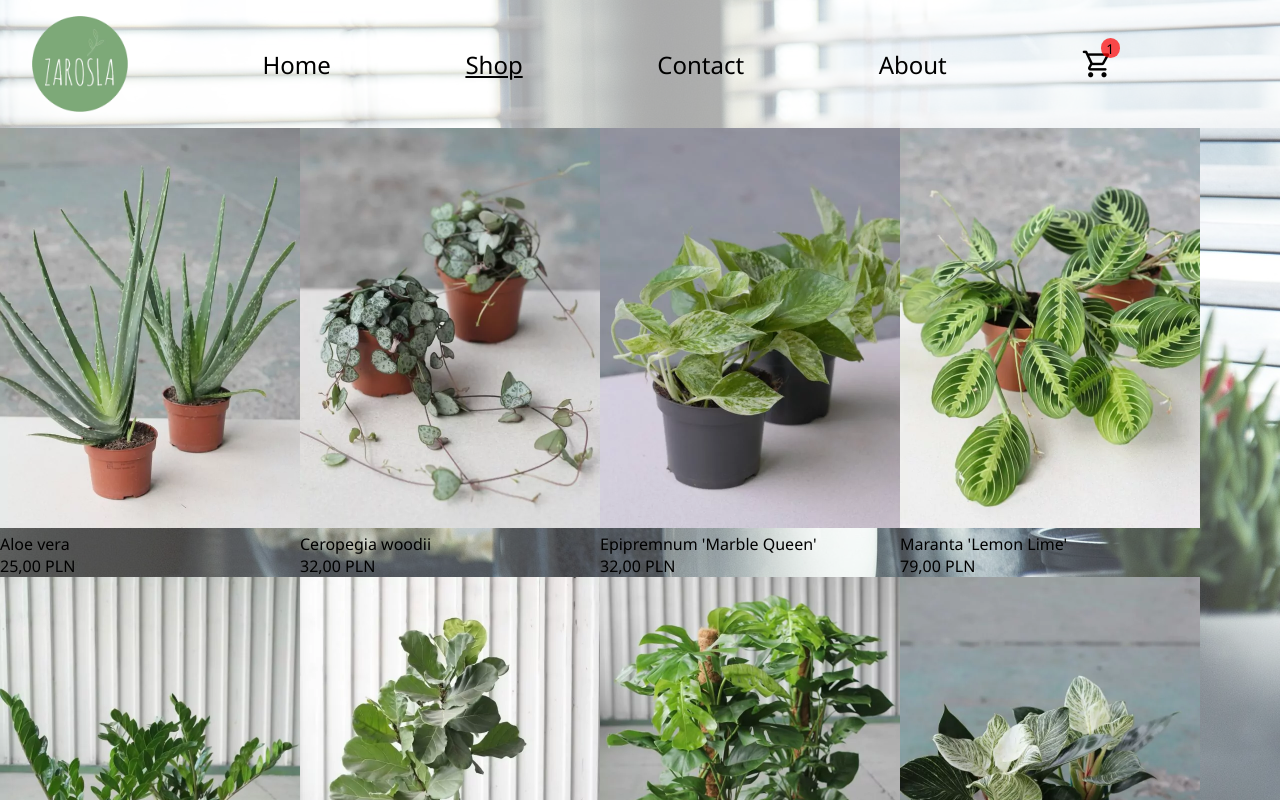
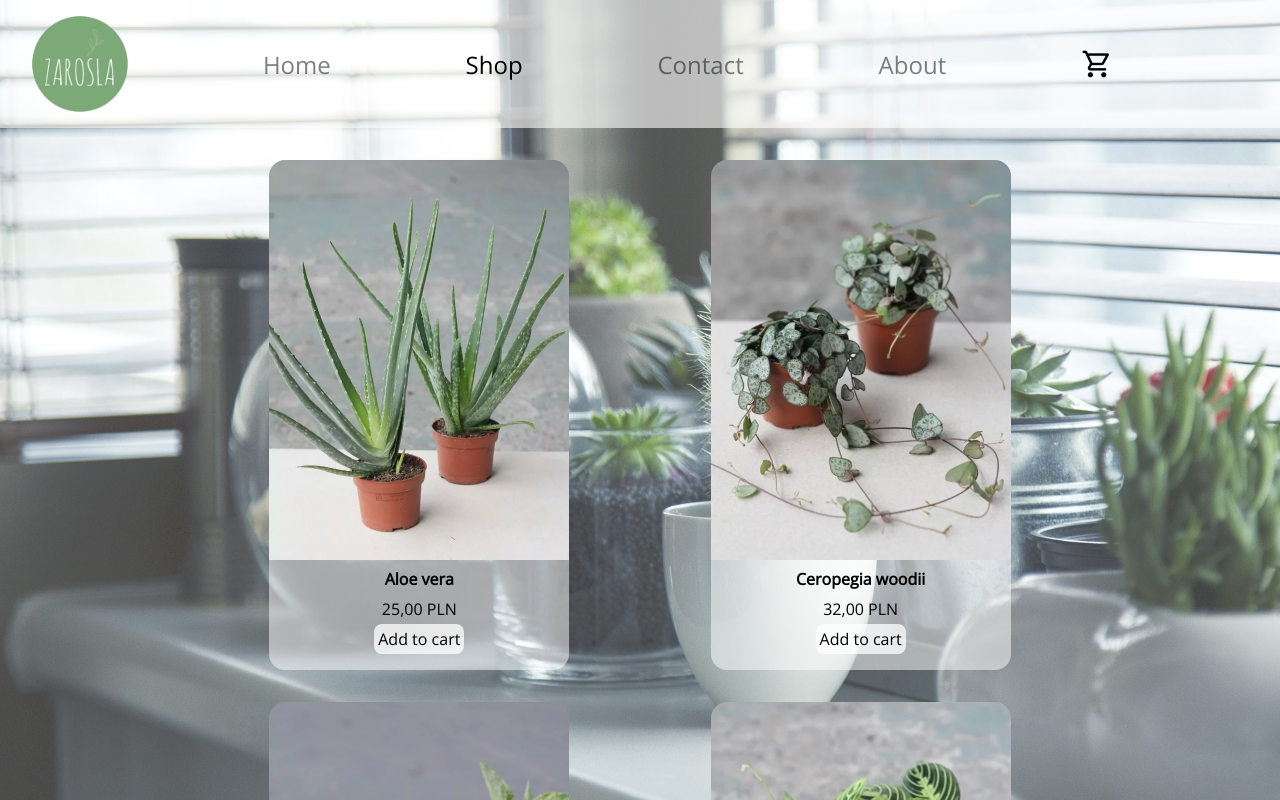
Before and after one commit to halldor03/shopping-cart, a React (Create React App) app: page /shop in a window 1280 px wide. Shown: the top 800 px of the page. Built offline with nearby package versions, Linux system fonts and the light colour scheme.

Commit message:
Started working on cart logic

```diff
--- a/src/App.js
+++ b/src/App.js
@@ -9,7 +9,9 @@ import "./styles.css";
 function App() {
   return (
     <>
-      <Navbar />
+      <nav>
+        <Navbar />
+      </nav>
       <main>
         <Routes>
           <Route path="/" element={<Home />} />
--- a/src/components/Navbar.js
+++ b/src/components/Navbar.js
@@ -3,7 +3,7 @@ import { NavLink } from "react-router-dom";
 
 export default function Navbar() {
   return (
-    <nav>
+    <>
       <NavLink to="/">
         <img className="navLogo" src="../img/logo.webp" />
       </NavLink>
@@ -22,9 +22,9 @@ export default function Navbar() {
         </NavLink>
         <div className="shoppingCartIcon">
           <span className="material-symbols-rounded">shopping_cart</span>
-          <div className="shoppingCartQuantity">1</div>
+          {/* <div className="shoppingCartQuantity">0</div> */}
         </div>
       </div>
-    </nav>
+    </>
   );
 }
--- a/src/components/Shop.js
+++ b/src/components/Shop.js
@@ -1,116 +1,176 @@
-import React from "react";
+import React, { useState } from "react";
 import uniqid from "uniqid";
 
 export default function Shop() {
-  const plants = [
+  const [plants, setPlants] = useState([
     {
       name: "Aloe vera",
-      class: "aloeVera",
       price: "25,00",
+      currentImgSrc: "../img/plants/aloeVera1.webp",
       imgSrc1: "../img/plants/aloeVera1.webp",
       imgSrc2: "../img/plants/aloeVera2.webp",
       id: uniqid(),
     },
     {
       name: "Ceropegia woodii",
-      class: "ceropegiaWoodii",
       price: "32,00",
+      currentImgSrc: "../img/plants/ceropegia1.webp",
       imgSrc1: "../img/plants/ceropegia1.webp",
       imgSrc2: "../img/plants/ceropegia2.webp",
       id: uniqid(),
     },
     {
       name: "Epipremnum 'Marble Queen'",
-      class: "epipremnumMarbleQueen",
       price: "32,00",
+      currentImgSrc: "../img/plants/epiMarble1.webp",
       imgSrc1: "../img/plants/epiMarble1.webp",
       imgSrc2: "../img/plants/epiMarble2.webp",
       id: uniqid(),
     },
     {
       name: "Maranta 'Lemon Lime'",
-      class: "marantaLemonLime",
       price: "79,00",
+      currentImgSrc: "../img/plants/maranta1.webp",
       imgSrc1: "../img/plants/maranta1.webp",
       imgSrc2: "../img/plants/maranta2.webp",
       id: uniqid(),
     },
     {
       name: "Zamioculcas zamiifolia",
-      class: "zamioculcasZamiifolia",
       price: "89,00",
+      currentImgSrc: "../img/plants/zamio1.webp",
       imgSrc1: "../img/plants/zamio1.webp",
       imgSrc2: "../img/plants/zamio2.webp",
       id: uniqid(),
     },
     {
       name: "Ficus lyrata",
-      class: "ficusLyrata",
       price: "790,00",
+      currentImgSrc: "../img/plants/ficus1.webp",
       imgSrc1: "../img/plants/ficus1.webp",
       imgSrc2: "../img/plants/ficus2.webp",
       id: uniqid(),
     },
     {
       name: "Monstera deliciosa",
-      class: "monsteraDeliciosa",
       price: "399,00",
+      currentImgSrc: "../img/plants/monstera1.webp",
       imgSrc1: "../img/plants/monstera1.webp",
       imgSrc2: "../img/plants/monstera2.webp",
       id: uniqid(),
     },
     {
       name: "Philodendron 'Birkin'",
-      class: "philodendronBirkin",
       price: "49,00",
+      currentImgSrc: "../img/plants/philo1.webp",
       imgSrc1: "../img/plants/philo1.webp",
       imgSrc2: "../img/plants/philo2.webp",
       id: uniqid(),
     },
     {
       name: "Strelitzia nicolai",
-      class: "strelitziaNicolai",
       price: "39,00",
+      currentImgSrc: "../img/plants/strel1.webp",
       imgSrc1: "../img/plants/strel1.webp",
       imgSrc2: "../img/plants/strel2.webp",
       id: uniqid(),
     },
     {
       name: "Beaucarnea recurvata",
-      class: "beaucarneaRecurvata",
       price: "289,00",
+      currentImgSrc: "../img/plants/beau1.webp",
       imgSrc1: "../img/plants/beau1.webp",
       imgSrc2: "../img/plants/beau2.webp",
       id: uniqid(),
     },
     {
       name: "Olea europea",
-      class: "oleaEuropea",
       price: "159,00",
+      currentImgSrc: "../img/plants/olea1.webp",
       imgSrc1: "../img/plants/olea1.webp",
       imgSrc2: "../img/plants/olea2.webp",
       id: uniqid(),
     },
     {
       name: "Washingtonia robusta",
-      class: "washingtoniaEobusta",
       price: "1 850,00",
+      currentImgSrc: "../img/plants/wash1.webp",
       imgSrc1: "../img/plants/wash1.webp",
       imgSrc2: "../img/plants/wash2.webp",
       id: uniqid(),
     },
-  ];
+  ]);
+  const [plantsInCart, setPlantsInCard] = useState([]);
+
+  const handleMouseEnter = (plant) => {
+    const targetId = plant.id;
+    setPlants(
+      plants.map((plant) => {
+        if (plant.id === targetId) {
+          plant.currentImgSrc = plant.imgSrc2;
+        }
+        return plant;
+      })
+    );
+  };
+
+  const handleMouseLeave = (plant) => {
+    const targetId = plant.id;
+    setPlants(
+      plants.map((plant) => {
+        if (plant.id === targetId) {
+          plant.currentImgSrc = plant.imgSrc1;
+        }
+        return plant;
+      })
+    );
+  };
+
+  const addPlantToCart = (plant) => {
+    setPlantsInCard([...plantsInCart, plant]);
+    handleCartIconChange(plantsInCart.length);
+  };
+
+  const handleCartIconChange = (items) => {
+    const shoppingCartIcon = document.querySelector(".shoppingCartIcon");
+    const plantsInCartElement = document.querySelector(".shoppingCartQuantity");
+    if (!plantsInCartElement) {
+      const plantsInCartElement = document.createElement("div");
+      plantsInCartElement.classList.add("shoppingCartQuantity");
+      shoppingCartIcon.appendChild(plantsInCartElement);
+      plantsInCartElement.innerText = 1;
+    } else {
+      plantsInCartElement.innerText = items + 1;
+    }
+  };
+
   return (
+    <>
       <div className="shopContainer">
         {plants.map((plant) => {
           return (
-          <div className={plant.class} key={plant.id}>
-            <img className="plantPhoto" src={plant.imgSrc1} alt={plant.name} />
+            <div className="plantElement" key={plant.id}>
+              <img
+                className="plantPhoto"
+                src={plant.currentImgSrc}
+                alt={plant.name}
+                onMouseEnter={() => handleMouseEnter(plant)}
+                onMouseLeave={() => handleMouseLeave(plant)}
+              />
+              <div className="plantInfo">
                 <div className="plantName">{plant.name}</div>
                 <div className="plantPrice">{plant.price} PLN</div>
+                <button
+                  className="addToCartButton"
+                  onClick={() => addPlantToCart(plant)}
+                >
+                  Add to cart
+                </button>
+              </div>
             </div>
           );
         })}
       </div>
+    </>
   );
 }
--- a/src/styles.css
+++ b/src/styles.css
@@ -1,3 +1,5 @@
+@import url("https://fonts.googleapis.com/css2?family=Open+Sans&display=swap");
+
 /* to show boxes */
 /* * {
   border: 1px black solid;
@@ -8,7 +10,7 @@
   padding: 0px;
   margin: 0px;
   box-sizing: border-box;
-  font-family: "Segoe UI", Tahoma, Geneva, Verdana, sans-serif;
+  font-family: "Open Sans", sans-serif;
   font-size: 16px;
   text-decoration: none;
 }
@@ -20,16 +22,20 @@ body {
   background-size: cover;
   background-position: center;
   background-blend-mode: lighten;
+  background-attachment: fixed;
+  overflow-y: overlay;
 }
 
 #root {
-  display: flex;
-  flex-direction: column;
+  height: 100vh;
+  display: grid;
+  grid-template-rows: 8rem 1fr 4rem;
 }
 
 nav {
-  background: rgba(255, 255, 255, 0.5);
-  height: 8rem;
+  position: sticky;
+  top: 0;
+  background: rgba(255, 255, 255, 0.6);
   display: flex;
   align-items: center;
   padding: 1rem 2rem 1rem 2rem;
@@ -47,14 +53,17 @@ nav {
   flex-grow: 1;
 }
 
-a[class$="Link"],
-a.active {
+a {
   font-size: 1.5rem;
-  color: inherit;
+  color: rgb(0, 0, 0, 0.5);
+}
+
+a:hover {
+  color: rgb(0, 0, 0, 1);
 }
 
 a.active {
-  text-decoration: underline;
+  color: rgb(0, 0, 0, 1);
 }
 
 .shoppingCartIcon {
@@ -70,35 +79,71 @@ a.active {
 
 .shoppingCartQuantity {
   position: relative;
-  top: -130%;
-  right: -60%;
+  top: -125%;
+  right: -65%;
   display: flex;
   justify-content: center;
   align-items: center;
   font-size: 0.85rem;
   background-color: rgb(255, 0, 0, 0.7);
-  width: 1.2rem;
-  height: 1.2rem;
+  width: 1.1rem;
+  height: 1.1rem;
   border-radius: 50%;
 }
 
-main {
-  height: 100%;
+.shopContainer {
+  padding: 2rem 10rem 2rem 10rem;
+  display: flex;
+  flex-wrap: wrap;
+  justify-content: space-evenly;
+  align-items: center;
+  gap: 2rem;
 }
 
-.shopContainer {
+.plantElement {
   display: flex;
-  flex-wrap: wrap;
+  flex-direction: column;
 }
 
 .plantPhoto {
+  border-top-left-radius: 1rem;
+  border-top-right-radius: 1rem;
   height: 400px;
   width: 300px;
 }
 
+.plantInfo {
+  display: flex;
+  flex-direction: column;
+  justify-content: center;
+  align-items: center;
+  background: rgba(255, 255, 255, 0.5);
+  padding-bottom: 1rem;
+  border-bottom-left-radius: 1rem;
+  border-bottom-right-radius: 1rem;
+}
+
+.plantName {
+  font-weight: 600;
+  padding: 0.5rem;
+}
+
+.addToCartButton {
+  appearance: none;
+  background: rgba(255, 255, 255, 0.75);
+  margin-top: 0.25rem;
+  padding: 0.25rem;
+  border-radius: 0.5rem;
+  border: 0;
+  cursor: pointer;
+}
+
+.addToCartButton:hover {
+  background: rgb(209, 209, 209);
+}
+
 footer {
-  background: rgba(255, 255, 255, 0.5);
-  height: 4rem;
+  background: rgba(255, 255, 255, 0.6);
   display: flex;
   justify-content: center;
   align-items: center;
```
Lines whose indentation alone changed are shown as unchanged.
